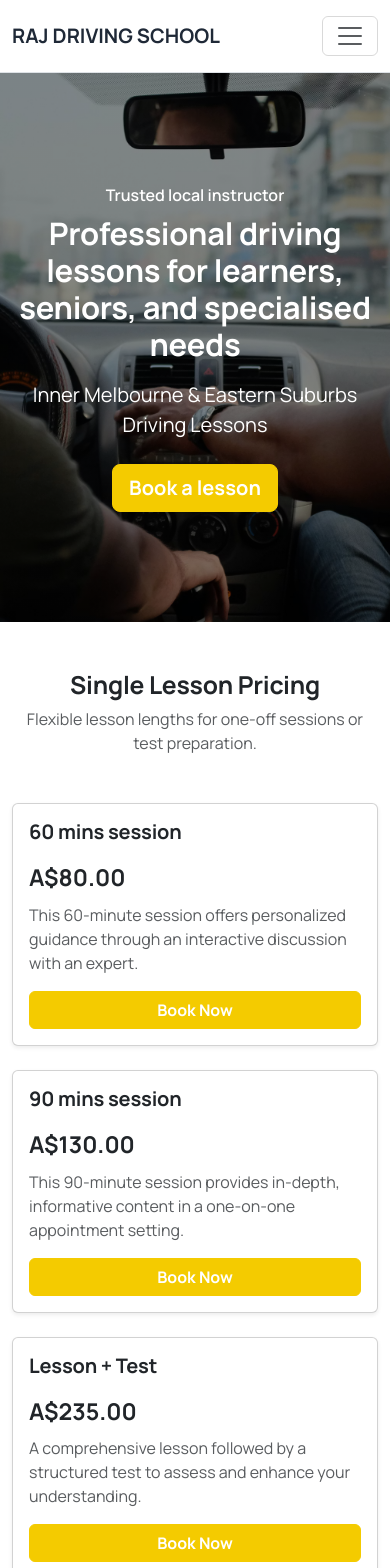
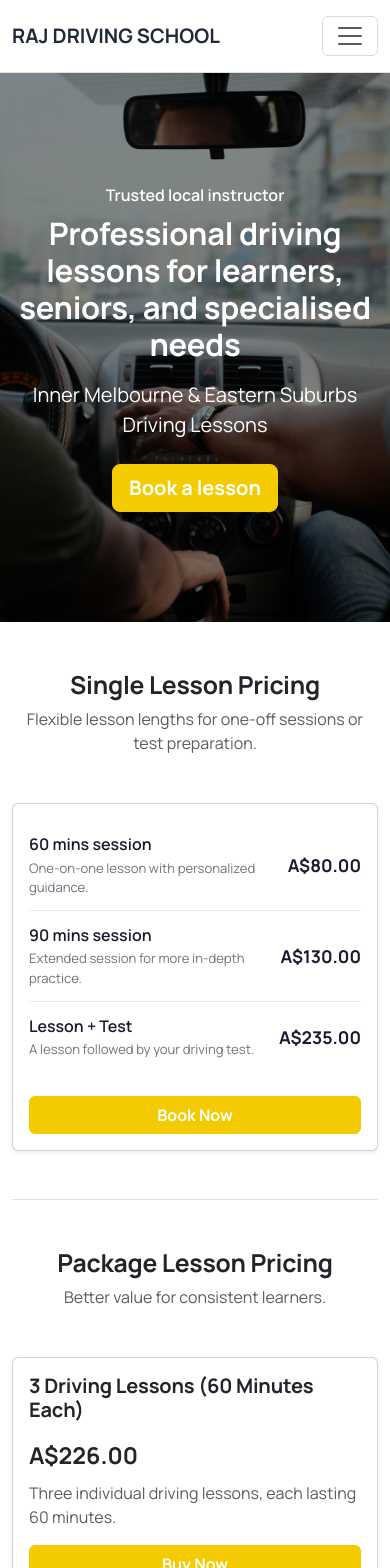
Before and after one commit to Ti-nick/RajDrivingSchool, a Vue app: page / in a window 390 px wide. Shown: the top 1568 px of the page. Built offline with nearby package versions, Linux system fonts and the light colour scheme.

Commit message:
Change single pricing into a list and hold only one button, and updated the description, updated mobile menu can be closed when tabbing on empty space

```diff
--- a/src/App.vue
+++ b/src/App.vue
@@ -65,6 +65,8 @@
 </template>
 
 <script>
+import { Collapse } from "bootstrap";
+
 export default {
   name: "App",
   data() {
@@ -72,14 +74,33 @@ export default {
   },
   mounted() {
     window.addEventListener("scroll", this.handleScroll, { passive: true });
+    document.addEventListener("click", this.handleOutsideClick);
     this.handleScroll();
   },
   beforeUnmount() {
     window.removeEventListener("scroll", this.handleScroll);
+    document.removeEventListener("click", this.handleOutsideClick);
   },
   methods: {
     handleScroll() {
       this.isScrolled = window.scrollY > 10;
+    },
+    collapseNav() {
+      const nav = document.getElementById("mainNav");
+      if (nav && nav.classList.contains("show")) {
+        (Collapse.getInstance(nav) ?? new Collapse(nav, { toggle: false })).hide();
+      }
+    },
+    handleOutsideClick(e) {
+      const header = this.$el.querySelector("header");
+      if (header && !header.contains(e.target)) {
+        this.collapseNav();
+      }
+    }
+  },
+  watch: {
+    $route() {
+      this.collapseNav();
     }
   }
 };
--- a/src/Contact.vue
+++ b/src/Contact.vue
@@ -110,11 +110,13 @@ export default {
   gap: 1rem;
   justify-content: center;
   flex-wrap: wrap;
+  align-items: stretch;
 }
 
 .contact-btn {
   display: inline-flex;
   align-items: center;
+  justify-content: center;
   gap: 0.5rem;
   padding: 0.65rem 1.4rem;
   border-radius: 2rem;
@@ -122,6 +124,8 @@ export default {
   font-size: 1rem;
   text-decoration: none;
   transition: opacity 0.15s, transform 0.15s;
+  flex: 1;
+  min-width: 0;
 }
 
 .contact-btn:hover {
--- a/src/Home.vue
+++ b/src/Home.vue
@@ -13,19 +13,19 @@ export default {
         {
           title: "60 mins session",
           price: "A$80.00",
-          desc: "This 60-minute session offers personalized guidance through an interactive discussion with an expert.",
+          desc: "One-on-one lesson with personalized guidance.",
           link: "https://book.squareup.com/appointments/ha8lqllsr67p68/location/L3JKHMAAXNT7R/services"
         },
         {
           title: "90 mins session",
           price: "A$130.00",
-          desc: "This 90-minute session provides in-depth, informative content in a one-on-one appointment setting.",
+          desc: "Extended session for more in-depth practice.",
           link: "https://book.squareup.com/appointments/ha8lqllsr67p68/location/L3JKHMAAXNT7R/services"
         },
         {
           title: "Lesson + Test",
           price: "A$235.00",
-          desc: "A comprehensive lesson followed by a structured test to assess and enhance your understanding.",
+          desc: "A lesson followed by your driving test.",
           link: "https://book.squareup.com/appointments/ha8lqllsr67p68/location/L3JKHMAAXNT7R/services"
         }
       ],
@@ -90,23 +90,28 @@ export default {
           </p>
         </div>
 
-        <div class="row g-4 mb-5">
-          <div
-            v-for="(item, idx) in singlePricingItems"
-            :key="idx"
-            class="col-12 col-md-6 col-lg-3"
-          >
-            <div class="card h-100 shadow-sm">
-              <div class="card-body d-flex flex-column">
-                <h5 class="fw-bold">{{ item.title }}</h5>
-                <div class="fs-3 fw-bold my-2">{{ item.price }}</div>
-                <p class="text-muted flex-grow-1">{{ item.desc }}</p>
+        <div class="row justify-content-center mb-5">
+          <div class="col-12 col-md-8 col-lg-6">
+            <div class="card shadow-sm">
+              <div class="card-body">
+                <div
+                  v-for="(item, idx) in singlePricingItems"
+                  :key="idx"
+                  class="price-row"
+                  :class="{ 'price-row--last': idx === singlePricingItems.length - 1 }"
+                >
+                  <div class="price-row__left">
+                    <span class="price-row__title">{{ item.title }}</span>
+                    <span class="price-row__desc">{{ item.desc }}</span>
+                  </div>
+                  <span class="price-row__price">{{ item.price }}</span>
+                </div>
 
                 <a
-                  :href="item.link"
+                  :href="singlePricingItems[0].link"
                   target="_blank"
                   rel="noopener noreferrer"
-                  class="btn btn-theme w-100"
+                  class="btn btn-theme w-100 mt-4"
                 >
                   Book Now
                 </a>
@@ -191,6 +196,42 @@ export default {
   color: #ffffff;
 }
 
+/* ================= PRICE ROWS ================= */
+.price-row {
+  display: flex;
+  justify-content: space-between;
+  align-items: center;
+  padding: 0.75rem 0;
+  border-bottom: 1px solid rgba(0, 0, 0, 0.08);
+}
+
+.price-row--last {
+  border-bottom: none;
+}
+
+.price-row__left {
+  display: flex;
+  flex-direction: column;
+  gap: 0.15rem;
+  padding-right: 1rem;
+}
+
+.price-row__title {
+  font-weight: 600;
+  color: #1a1a2e;
+}
+
+.price-row__desc {
+  font-size: 0.82rem;
+  color: #6c757d;
+}
+
+.price-row__price {
+  font-weight: 700;
+  font-size: 1.1rem;
+  color: #1a1a2e;
+}
+
 /* ================= DIVIDER ================= */
 .pricing-divider {
   border: none;
```
